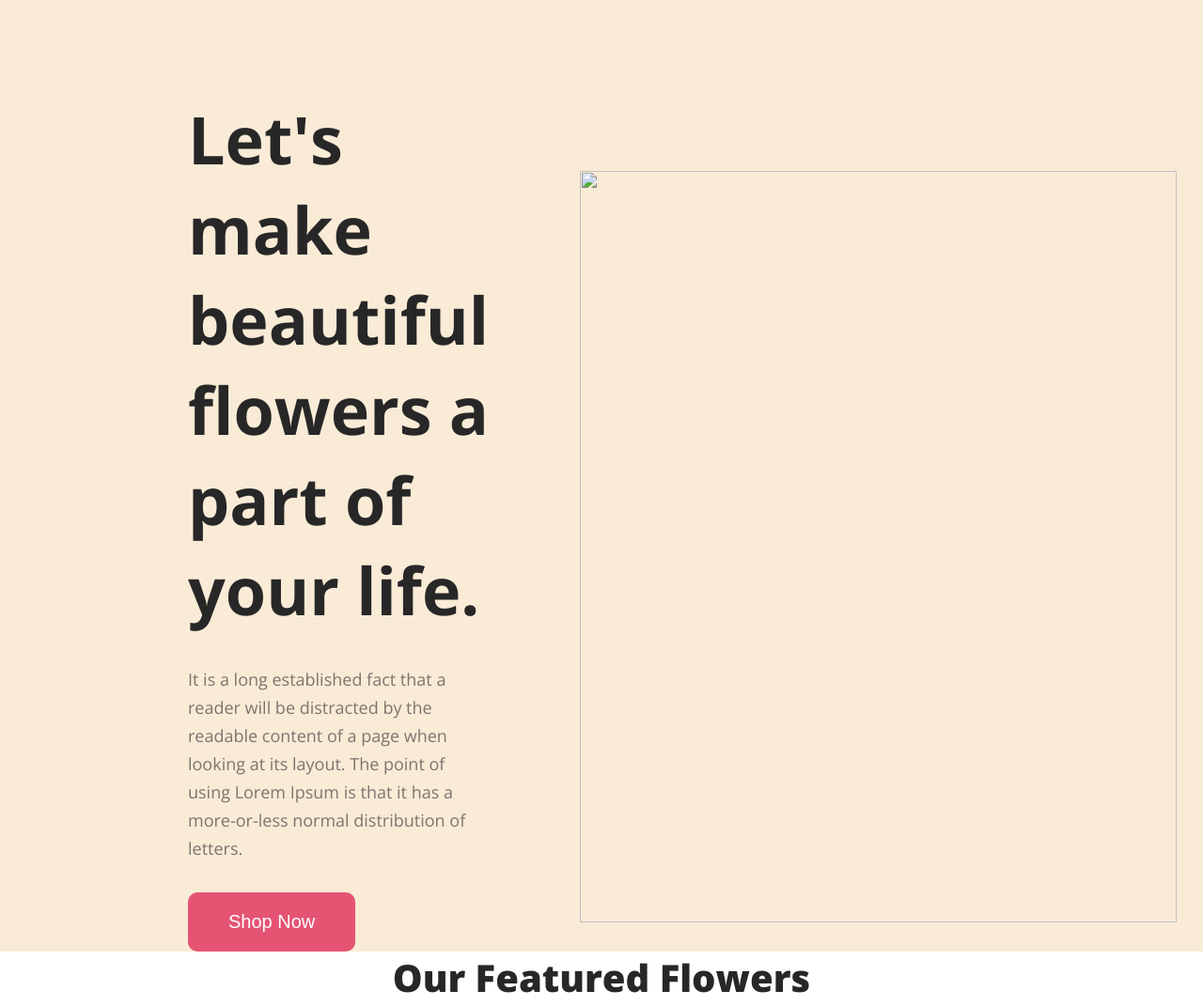
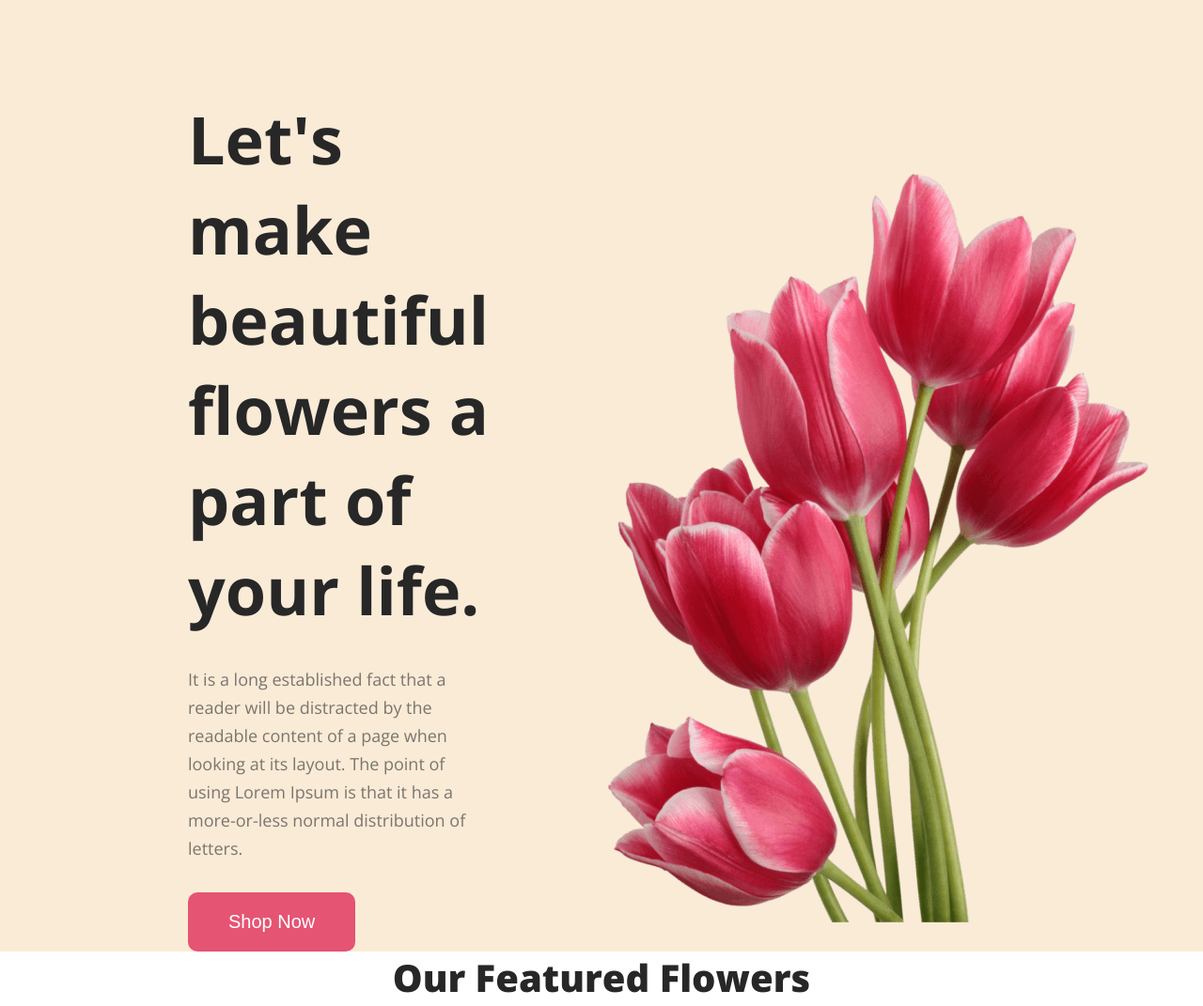
Before and after one commit to sumondas2001/online-flower-shop, a plain HTML site: page index.html in a window 1280 px wide. Shown: the top 1071 px of the page at 94% size. Drawn offline with nearby package versions, Linux system fonts and the light colour scheme; the site is published under a folder, as on GitHub Pages, so addresses that start at the root find nothing.

Commit message:
one ing add

```diff
--- a/index.html
+++ b/index.html
@@ -26,7 +26,7 @@
 
 
                 </div>
-                <img class="profile-pic" src="/Flower Asset/pngwing 10.png" alt="">
+                <img class="profile-pic" src="./Flower Asset/pngwing 10.png" alt="">
 
             </div>
          </header>
```
